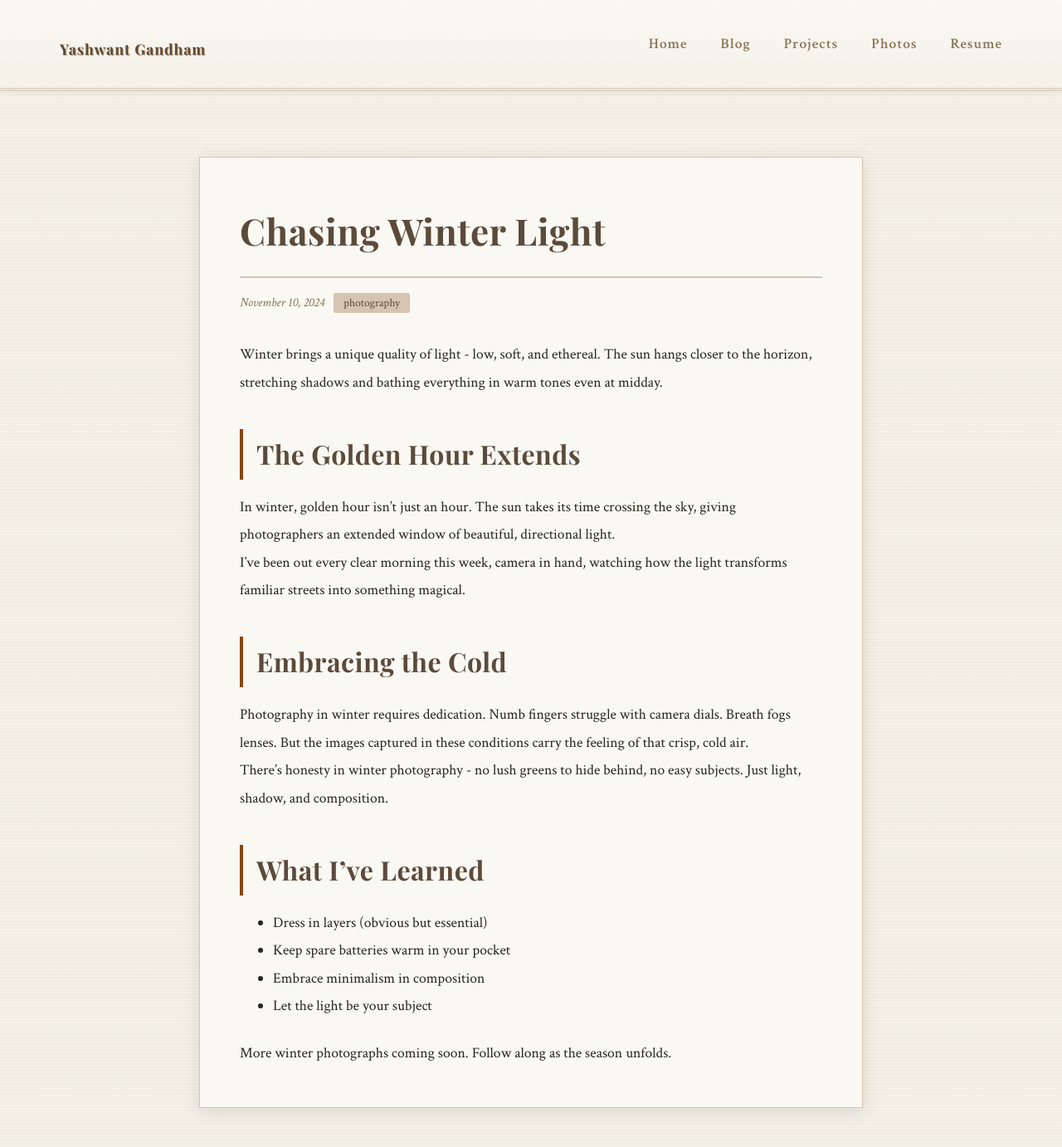
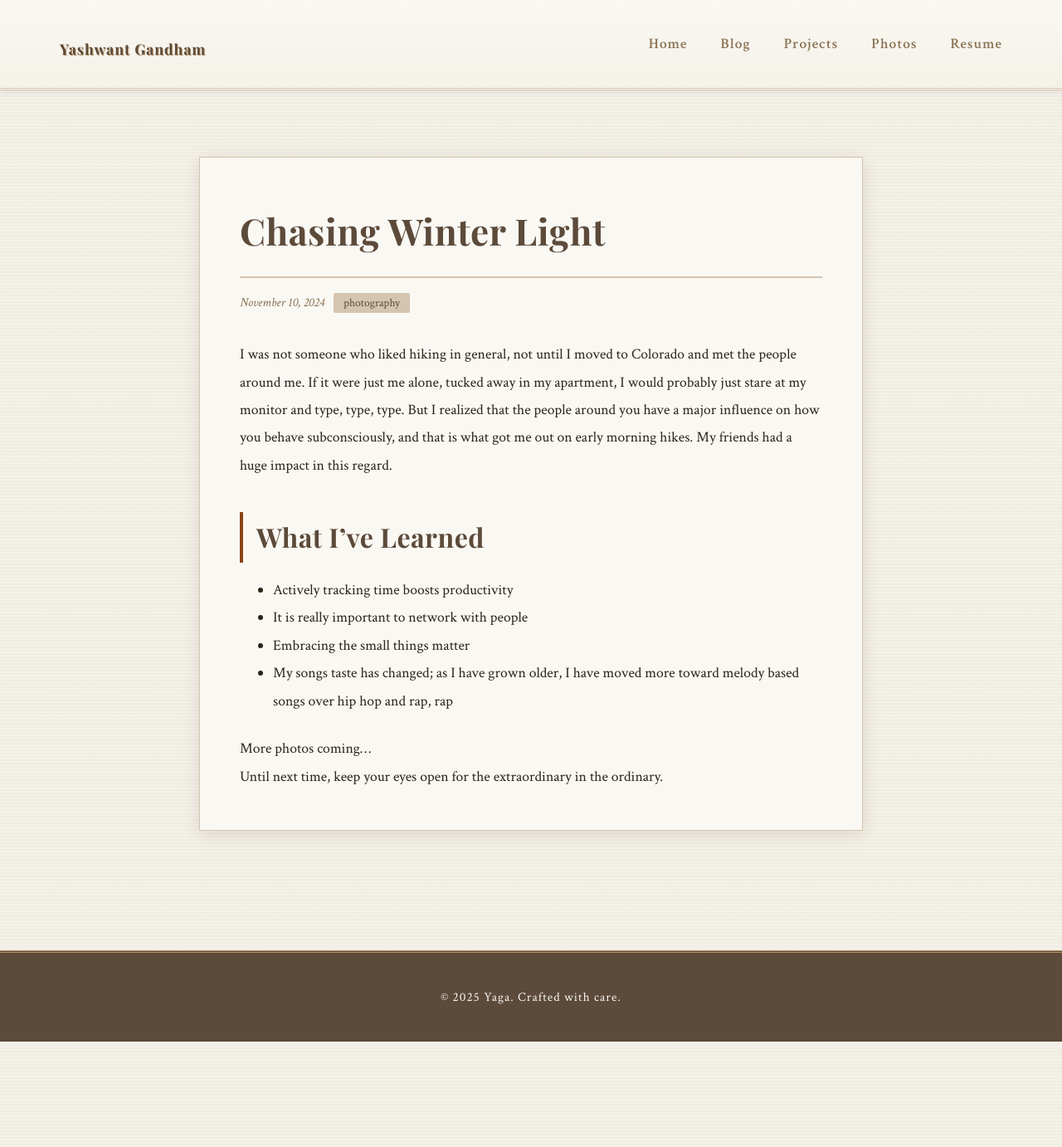
Before and after one commit to Yash-Yashwant/Yaga_personal_site, a Jekyll site: the page built from _posts/2024-11-10-winter-light.md, in a window 1280 px wide and 1400 px high. Shown: the top 1382 px of the window at 83% size. Built offline with Jekyll 4.4.1, drawn with Linux system fonts in a browser that asks for light colours; some of the changed text lies outside the part shown.

Commit message:
photos added

```diff
--- a/_config.yml
+++ b/_config.yml
@@ -3,7 +3,7 @@
 description: Developer, Writer, Formula 1
 baseurl: "/Yaga_personal_site" # your repo name
 url: "https://Yash-Yashwant.github.io" # your GitHub Pages URL
-author: Your Name
+author: Yaga
 
 # Build settings
 markdown: kramdown
--- a/_posts/2024-11-10-winter-light.md
+++ b/_posts/2024-11-10-winter-light.md
@@ -4,28 +4,19 @@
 date: 2024-11-10
 category: photography
 tags: [photos]
-image: https://images.unsplash.com/photo-1483921020237-2ff51e8e4b22?w=800
+image: /Yaga_personal_site/assets/iamges_drop/green-wavy.jpeg
 ---
 
-Winter brings a unique quality of light - low, soft, and ethereal. The sun hangs closer to the horizon, stretching shadows and bathing everything in warm tones even at midday.
-
-## The Golden Hour Extends
-
-In winter, golden hour isn't just an hour. The sun takes its time crossing the sky, giving photographers an extended window of beautiful, directional light.
-
-I've been out every clear morning this week, camera in hand, watching how the light transforms familiar streets into something magical.
-
-## Embracing the Cold
-
-Photography in winter requires dedication. Numb fingers struggle with camera dials. Breath fogs lenses. But the images captured in these conditions carry the feeling of that crisp, cold air.
-
-There's honesty in winter photography - no lush greens to hide behind, no easy subjects. Just light, shadow, and composition.
+I was not someone who liked hiking in general, not until I moved to Colorado and met the people around me. If it were just me alone, tucked away in my apartment, I would probably just stare at my monitor and type, type, type. But I realized that the people around you have a major influence on how you behave subconsciously, and that is what got me out on early morning hikes. My friends had a huge impact in this regard.
 
 ## What I've Learned
 
-- Dress in layers (obvious but essential)
-- Keep spare batteries warm in your pocket
-- Embrace minimalism in composition
-- Let the light be your subject
+- Actively tracking time boosts productivity
+- It is really important to network with people
+- Embracing the small things matter
+- My songs taste has changed; as I have grown older, I have moved more toward melody based songs over hip hop and rap, rap
 
-More winter photographs coming soon. Follow along as the season unfolds.
+
+More photos coming...
+
+Until next time, keep your eyes open for the extraordinary in the ordinary.
```
Also changed, not shown: _posts/2024-11-20-autumn-walks.md (+5 -18 lines), _projects/DocChat.md (added, +6 -0 lines), _projects/ML_obs.md (added, +5 -0 lines), _projects/Vision-Based-robot-training.md (added, +5 -0 lines), _projects/cli-task-manager.md (deleted, +0 -53 lines), _projects/markdown-notes-app.md (deleted, +0 -60 lines), _projects/neural-style-transfer.md (deleted, +0 -44 lines), 2 other files.
